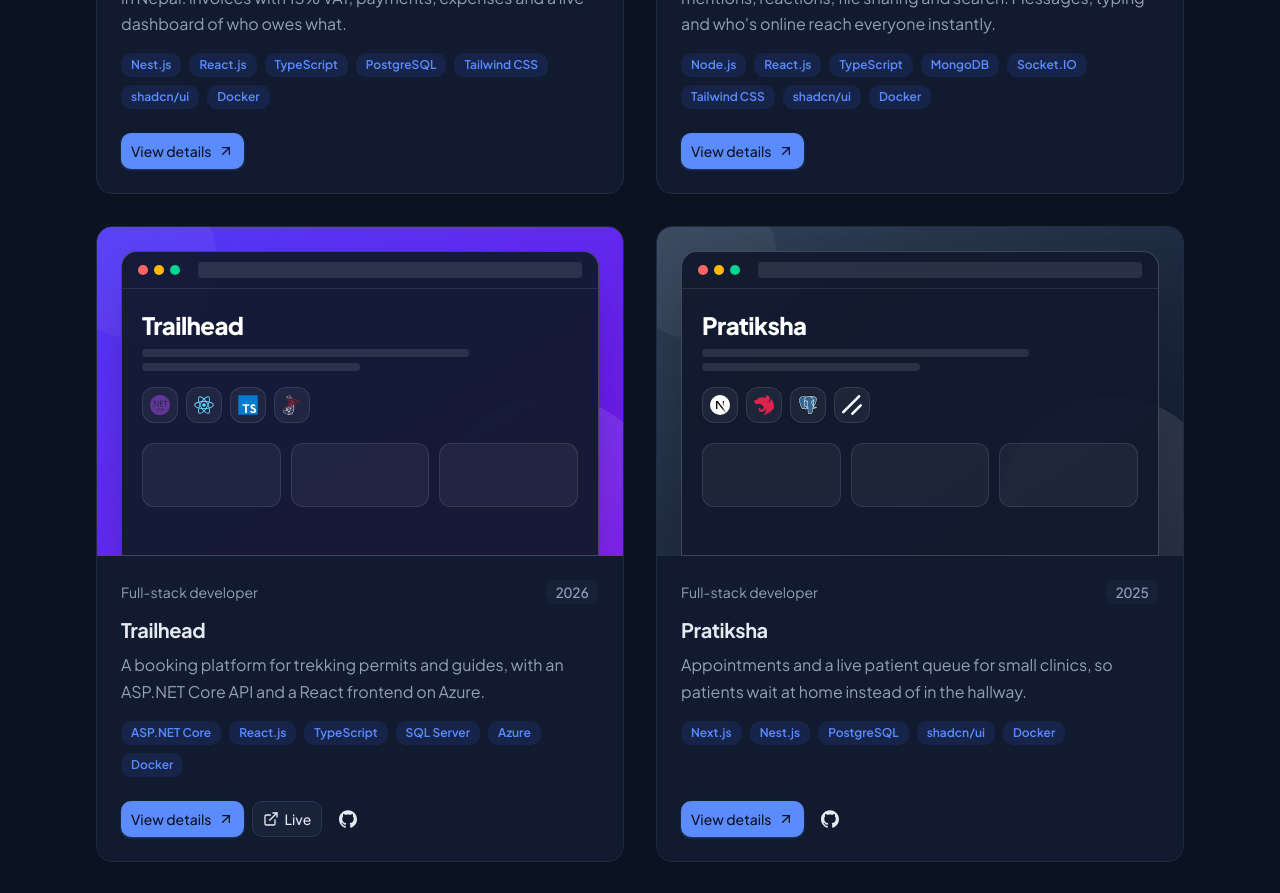
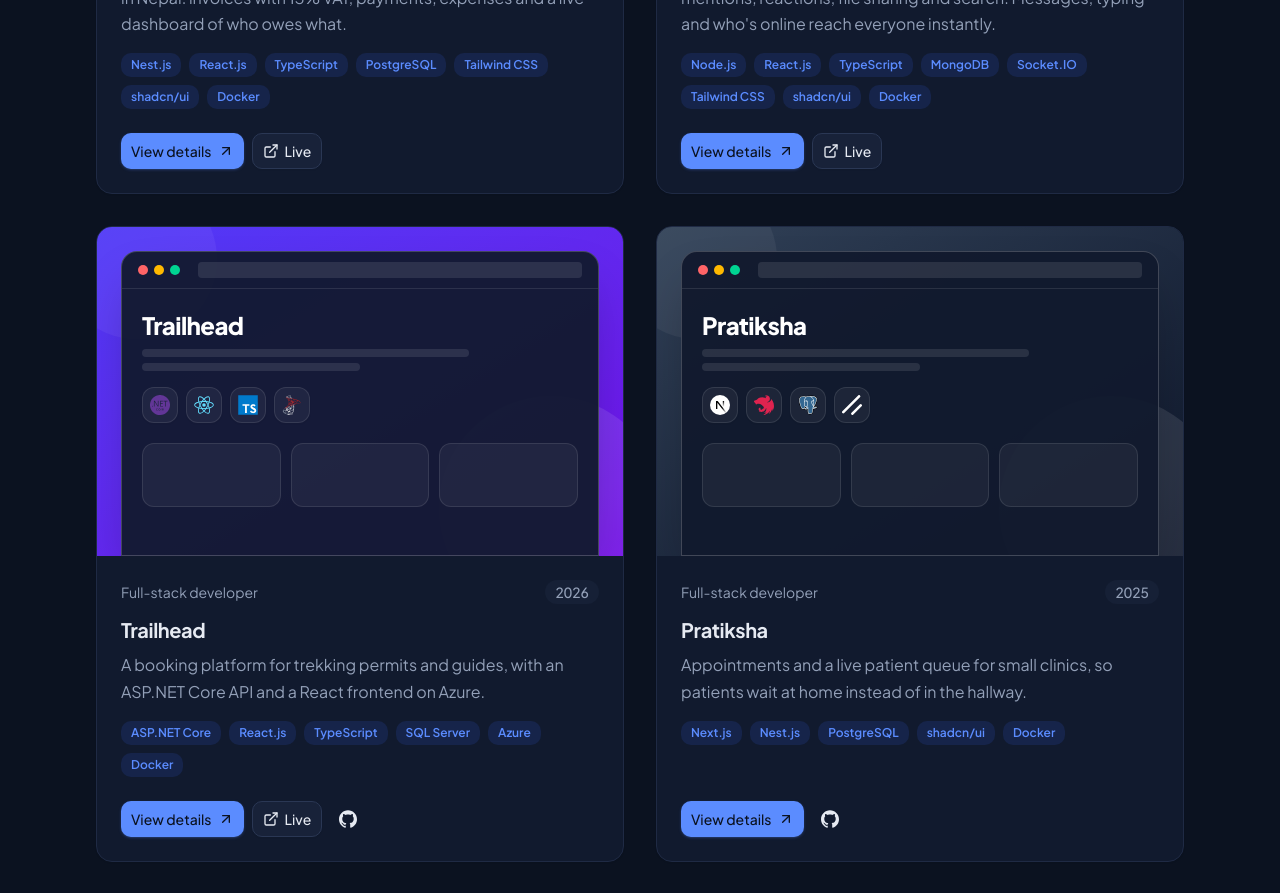
Before and after one commit to merosansar/portfolio, a React (Vite) app: page / in a window 1280 px wide. Shown: the part 5140-6033 px from the top of the page. Built offline with nearby package versions, Linux system fonts and the light colour scheme.

Commit message:
Add live links for Hisab and Guff

```diff
--- a/src/data/portfolio.ts
+++ b/src/data/portfolio.ts
@@ -160,9 +160,8 @@ export const projects: Project[] = [
       outcome:
         "A complete, working product with demo businesses and all four roles. The end-to-end tests prove that one workspace can never read another's invoices, that concurrent invoices are numbered without gaps, and that a removed team member is locked out immediately.",
     },
-    // Add your links here when you have them, for example:
-    // links: { live: "https://...", source: "https://github.com/merosansar/..." },
-    links: {},
+    // Add a "source" link here when you have a GitHub repository for this project.
+    links: { live: "https://bizzdashboard-frontend.onrender.com" },
   },
   {
     slug: "guff",
@@ -184,9 +183,8 @@ export const projects: Project[] = [
       outcome:
         "A complete, working chat app with demo teammates who reply automatically, backed by 74 automated tests against MongoDB. They include a test that stops the server mid-conversation to prove nothing is duplicated, and one that runs two API servers sharing live events.",
     },
-    // Add your links here when you have them, for example:
-    // links: { live: "https://...", source: "https://github.com/merosansar/..." },
-    links: {},
+    // Add a "source" link here when you have a GitHub repository for this project.
+    links: { live: "https://guff-frontend.onrender.com" },
   },
   {
     slug: "trailhead",
```
